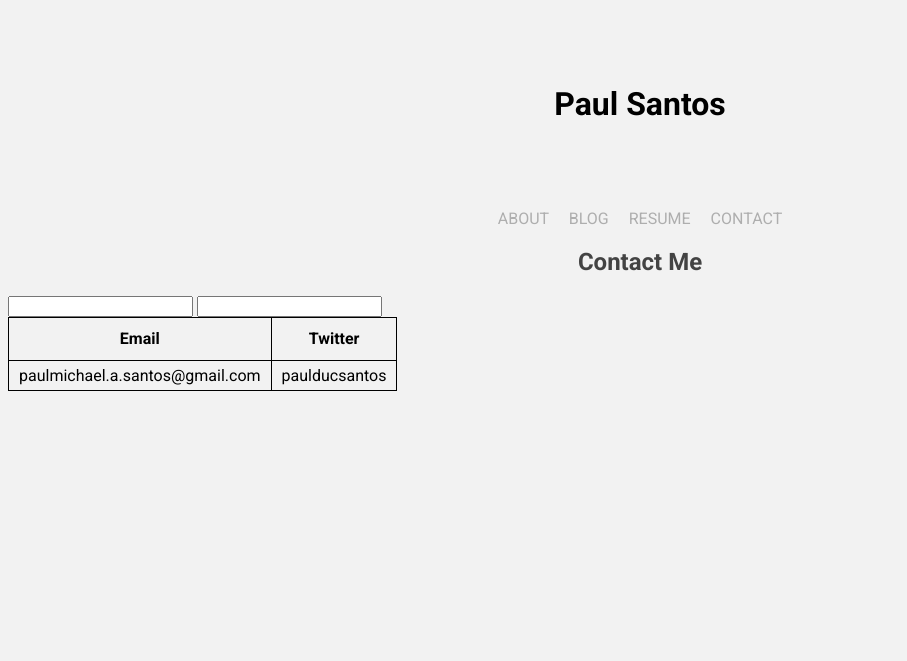
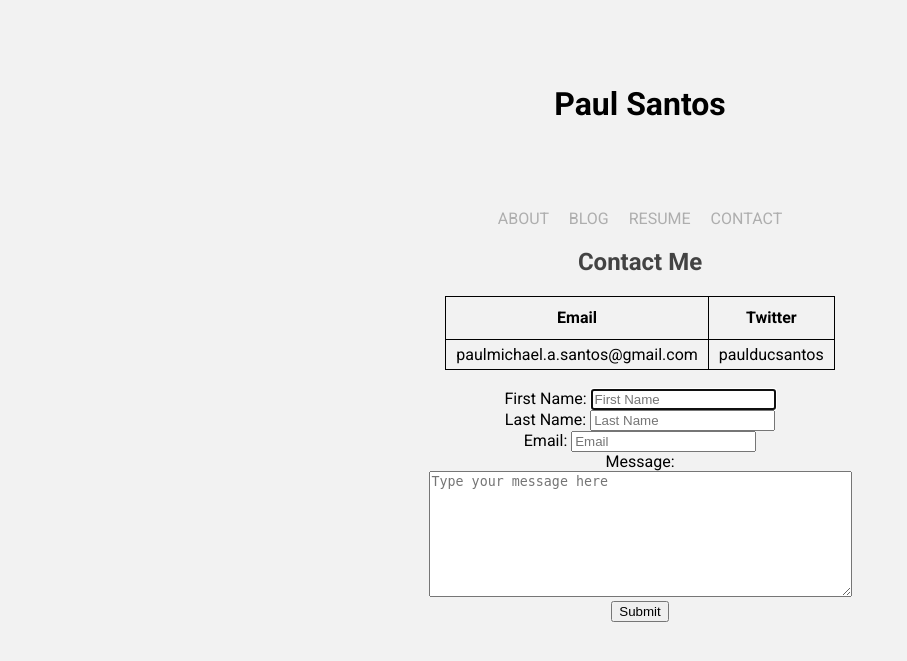
Before and after one commit to paulducsantos/my-portfolio, a PHP site: page /contact.html in a window 1280 px wide. Shown: the top 661 px of the page, without its empty margins (0-907 px from the left). Run offline with PHP 8.4, Linux system fonts and the light colour scheme.

Commit message:
update format for alignment of tables and text

```diff
--- a/contact.html
+++ b/contact.html
@@ -10,7 +10,7 @@
 </head>
 
 <body>
-
+<div id="wrapper">
   <h1>Paul Santos</h1>
   <nav class="navbar" style="list-style-type:none">
     <a href="about.html"> ABOUT</a>
@@ -21,14 +21,9 @@
 
   <h2>Contact Me</h2>
 
-  <form>
-    <input type="text" name="firstname">
-    <input type="text" name="lastname">
-  </form>
-
-
 <!-- style this table -->
-  <table class="contact-table">
+<!-- use buttons instead of text for email and twitter etc -->
+  <table>
     <tr>
       <th>Email</th>
       <th>Twitter</th>
@@ -38,6 +33,26 @@
       <td>paulducsantos</td>
     </tr>
   </table>
+  <br />
 
+  <form>
+    First Name:
+    <input type="text" name="firstname" placeholder="First Name" autofocus="autofocus">
+    <br />
+    Last Name:
+    <input type="text" name="lastname" placeholder="Last Name">
+    <br />
+    Email:
+    <input type="email" name="email" placeholder="Email">
+    <br />
+    Message:<br />
+    <textarea name="message" rows="8" cols="50" placeholder="Type your message here"></textarea>
+    <br />
+    <input type="submit" value="Submit">
+  </form>
+
+
+
+</div>
 </body>
 </html>
--- a/portfolio.css
+++ b/portfolio.css
@@ -1,6 +1,13 @@
 body {
   font-family: 'Roboto', sans-serif;
-  background-color: #F2F2F2
+  background-color: #F2F2F2;
+  text-align: center;
+}
+
+#wrapper {
+  margin: 0 auto;
+  width: 50em;
+  text-align: center;
 }
 
 h1 {
@@ -54,6 +61,8 @@ a:hover {
 
 table {
   border-collapse: collapse;
+  margin-left: auto;
+  margin-right: auto;
 }
 table, th, td {
   border: 1px solid black;
@@ -72,3 +81,7 @@ td {
 tr.alt {
   background-color: #AEAEAE;
 }
+
+#email-input{
+
+}
--- a/resume.html
+++ b/resume.html
@@ -21,6 +21,7 @@
 
   <h2>Resume</h2>
 
+<!-- get rid of the table and find a better way to display content -->
   <p></p>
 
   <table>
```
Lines whose indentation alone changed are shown as unchanged.
